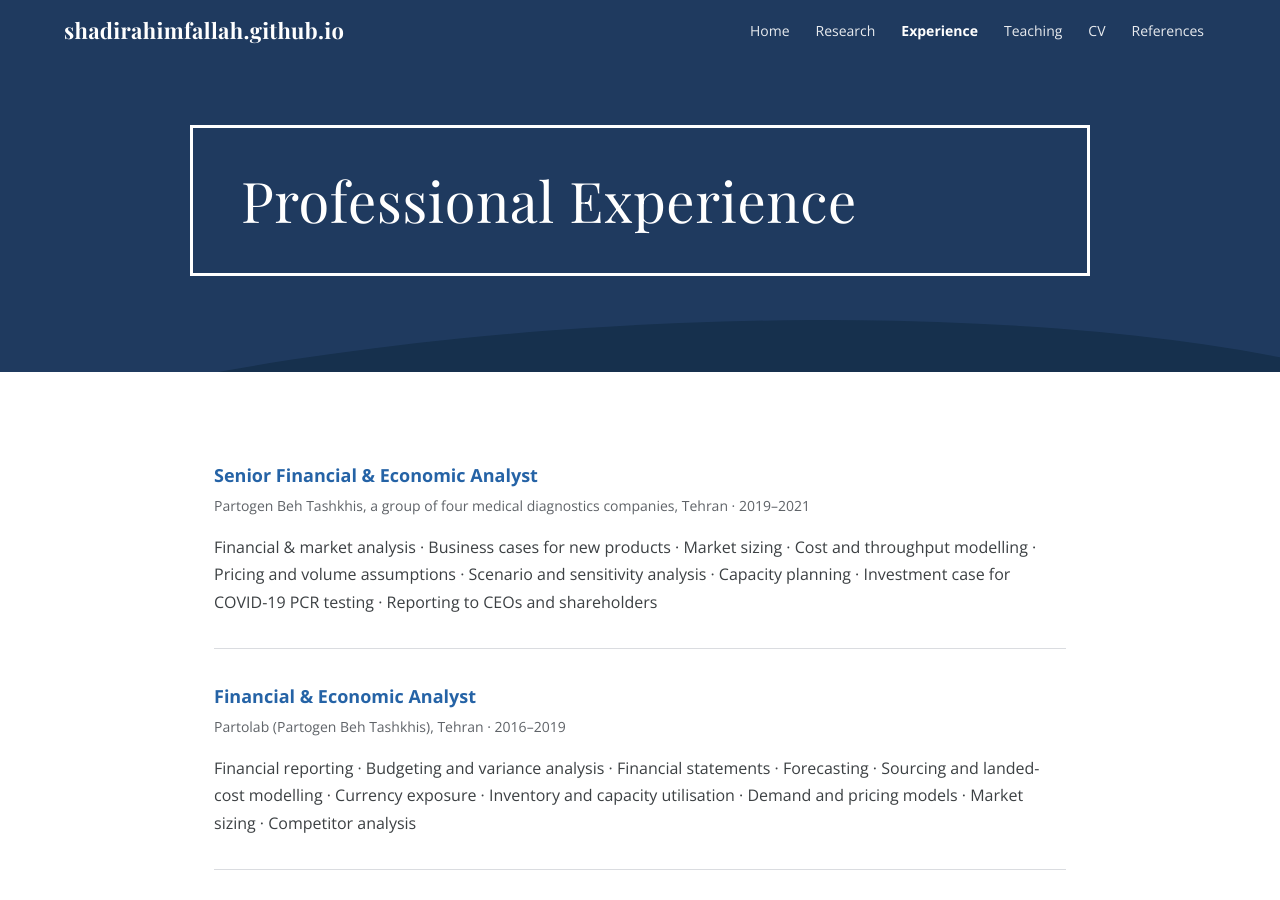
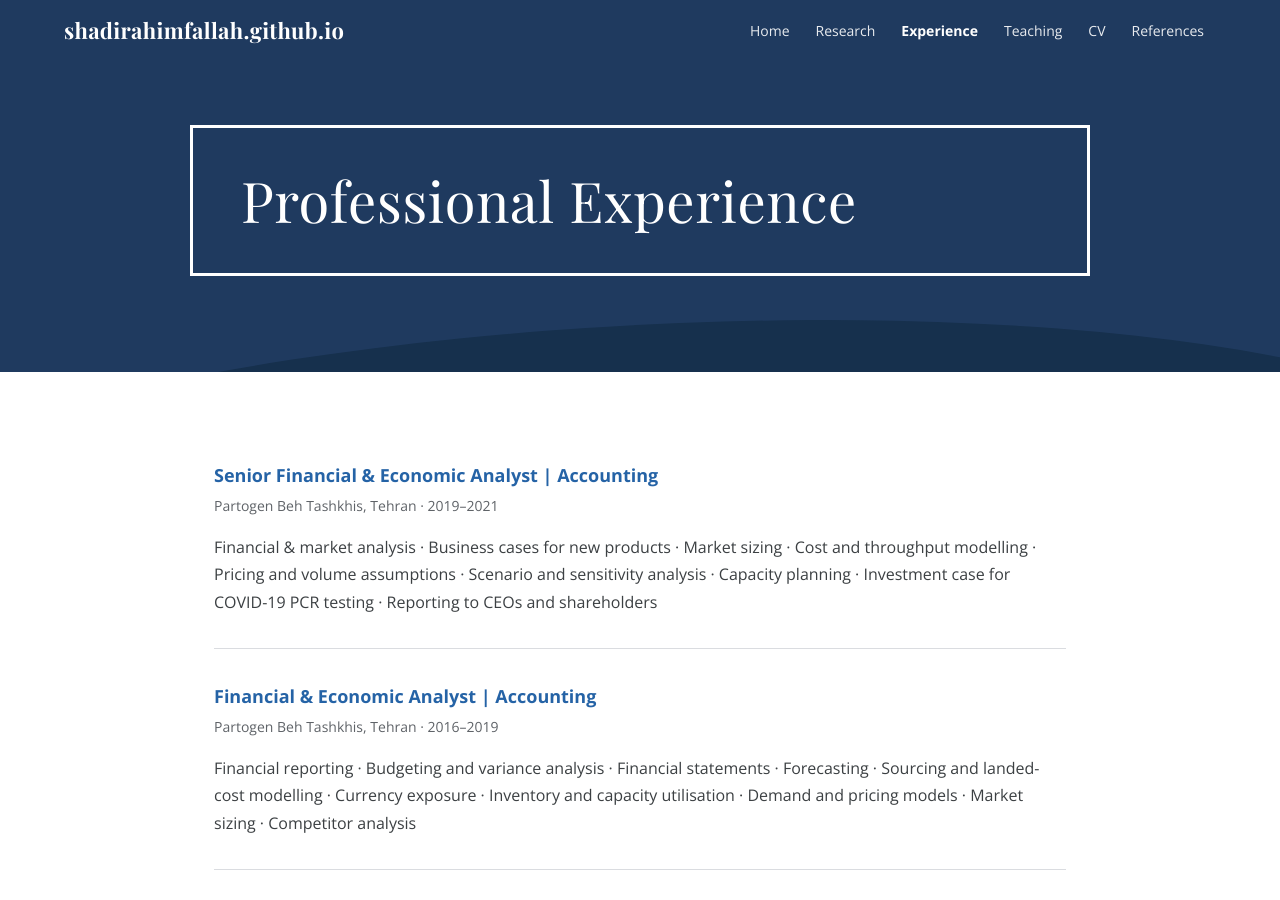
Before and after one commit to ShadiRahimfallah/ShadiRahimfallah.github.io, a Jekyll site: the page experience.html, which Jekyll copies as it is, in a window 1280 px wide and 900 px high. Built offline with Jekyll 4.4.1, drawn with Linux system fonts in a browser that asks for light colours.

Commit message:
Add files via upload

```diff
--- a/experience.html
+++ b/experience.html
@@ -47,16 +47,16 @@
 </div>
 
 <main>
-  <h3 class="item-title">Senior Financial &amp; Economic Analyst</h3>
-  <p class="item-meta">Partogen Beh Tashkhis, a group of four medical diagnostics companies, Tehran · 2019–2021</p>
+  <h3 class="item-title">Senior Financial &amp; Economic Analyst&nbsp;| Accounting</h3>
+  <p class="item-meta">Partogen Beh Tashkhis, Tehran · 2019–2021</p>
   <p>Financial &amp; market analysis · Business cases for new products · Market sizing ·
   Cost and throughput modelling · Pricing and volume assumptions · Scenario and sensitivity analysis ·
   Capacity planning · Investment case for COVID-19 PCR testing · Reporting to CEOs and shareholders</p>
 
   <hr class="sep">
 
-  <h3 class="item-title">Financial &amp; Economic Analyst</h3>
-  <p class="item-meta">Partolab (Partogen Beh Tashkhis), Tehran · 2016–2019</p>
+  <h3 class="item-title">Financial &amp; Economic Analyst&nbsp;| Accounting</h3>
+  <p class="item-meta">Partogen Beh Tashkhis, Tehran · 2016–2019</p>
   <p>Financial reporting · Budgeting and variance analysis · Financial statements · Forecasting ·
   Sourcing and landed-cost modelling · Currency exposure · Inventory and capacity utilisation ·
   Demand and pricing models · Market sizing · Competitor analysis</p>
```
